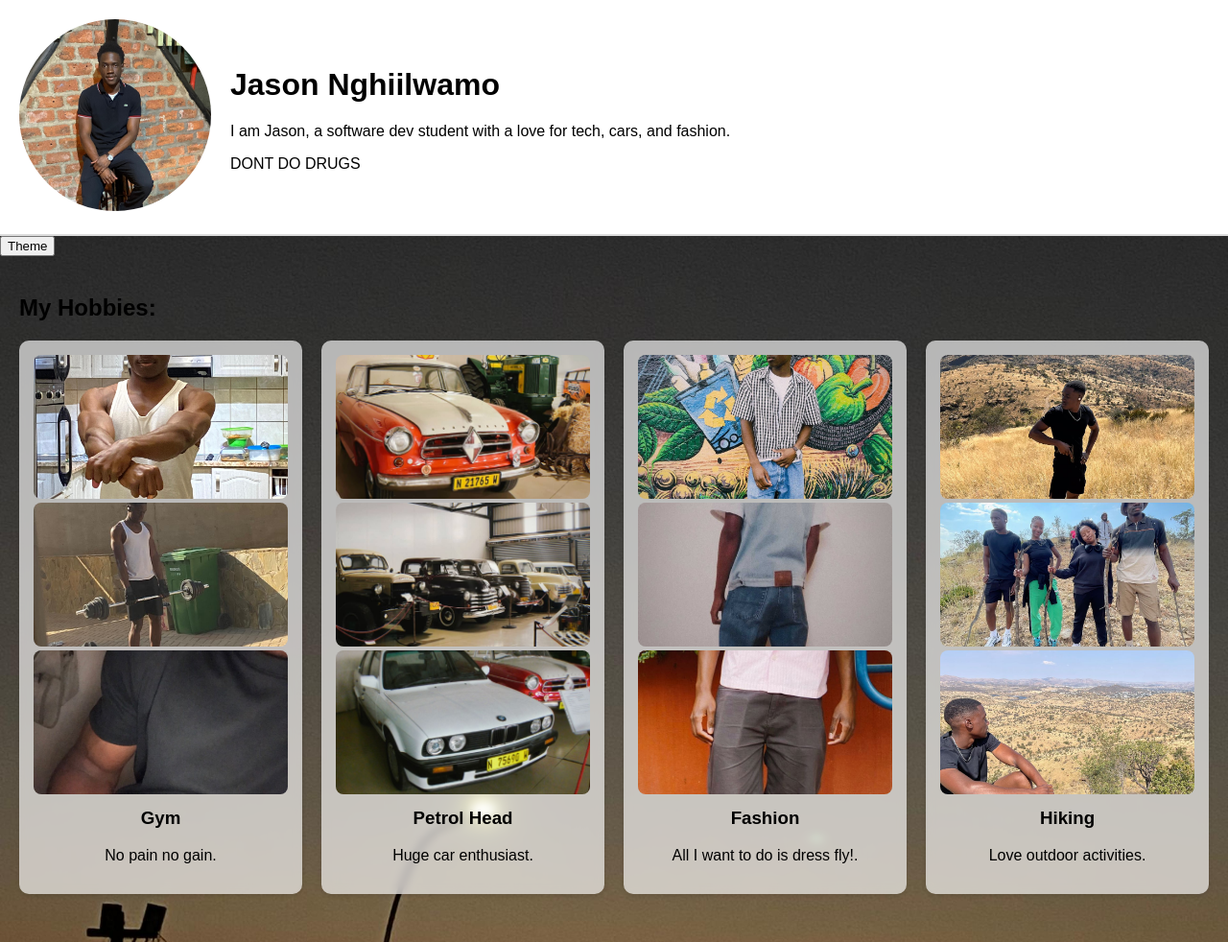
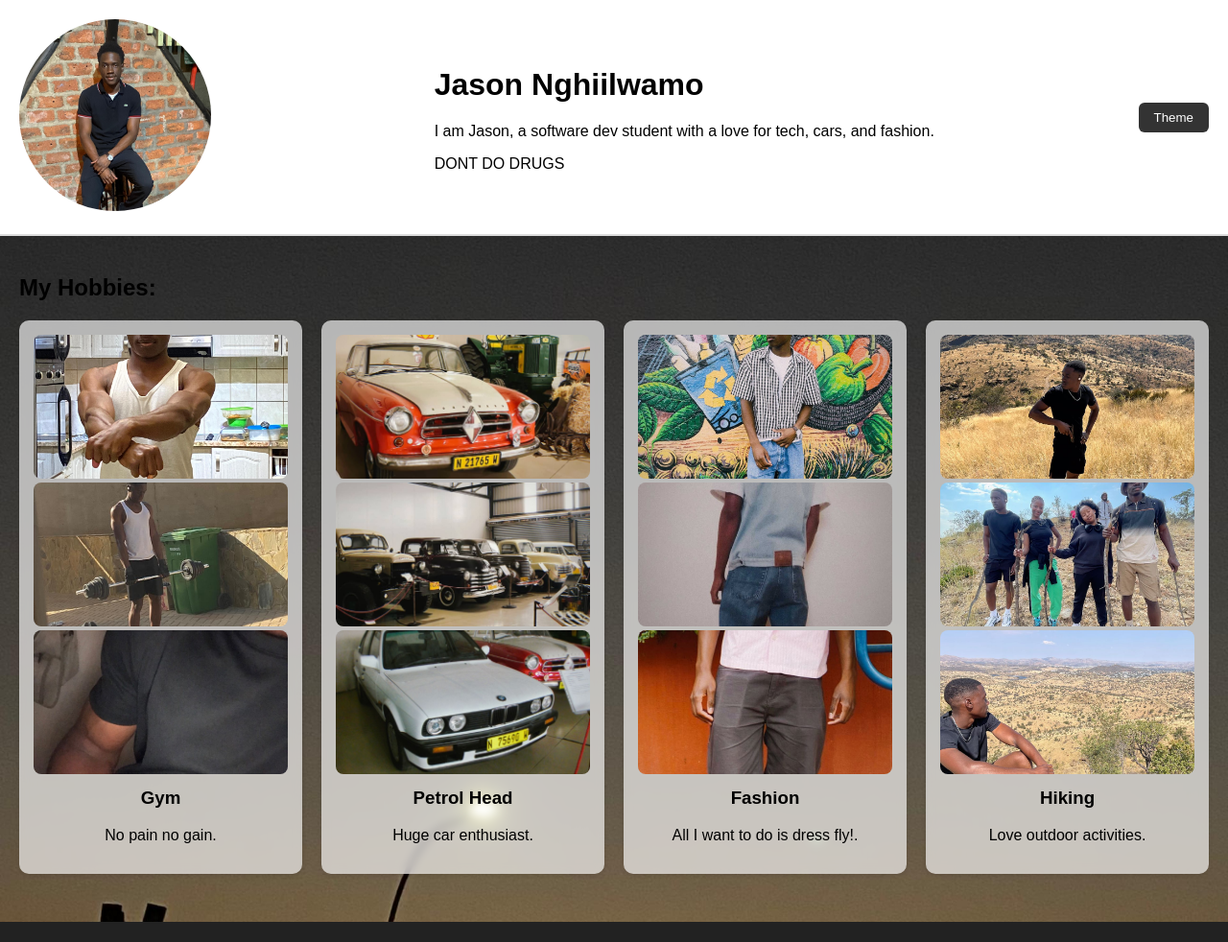
Before and after one commit to yaasoniii/Lab3_ProfilePage, a plain HTML site: page index.html in a window 1280 px wide. Shown: the top 982 px of the page at 96% size. Drawn offline with nearby package versions, Linux system fonts and the light colour scheme.

Commit message:
buttonm change

```diff
--- a/index.html
+++ b/index.html
@@ -21,9 +21,9 @@
                 <p class="bio">I am Jason, a software dev student with a love for tech, cars, and fashion.</p>
                 <p>DONT DO DRUGS</p>
             </div>
+                    <div class="theme">
+             <button onclick="toggleTheme()">Theme</button>
         </div>
-        <div class="theme">
-             <button onclick="toggleTheme()">Theme</button>
         </div>
     </header>
 
--- a/style.css
+++ b/style.css
@@ -13,10 +13,24 @@ body {
 .bigBoss {
     display: flex;
     align-items: center;
+    justify-content: space-between; /* pushes theme button to far right */
     padding: 20px;
     background-color: #fff;
     border-bottom: 2px solid #ddd;
+}
 
+.theme button {
+    padding: 8px 16px;
+    border: none;
+    border-radius: 6px;
+    background: #333;
+    color: #fff;
+    cursor: pointer;
+    transition: background 0.3s;
+}
+
+.theme button:hover {
+    background: #555;
 }
     .dark-mode {
     background: url(BackgroundPicture/2.jpg);
```
